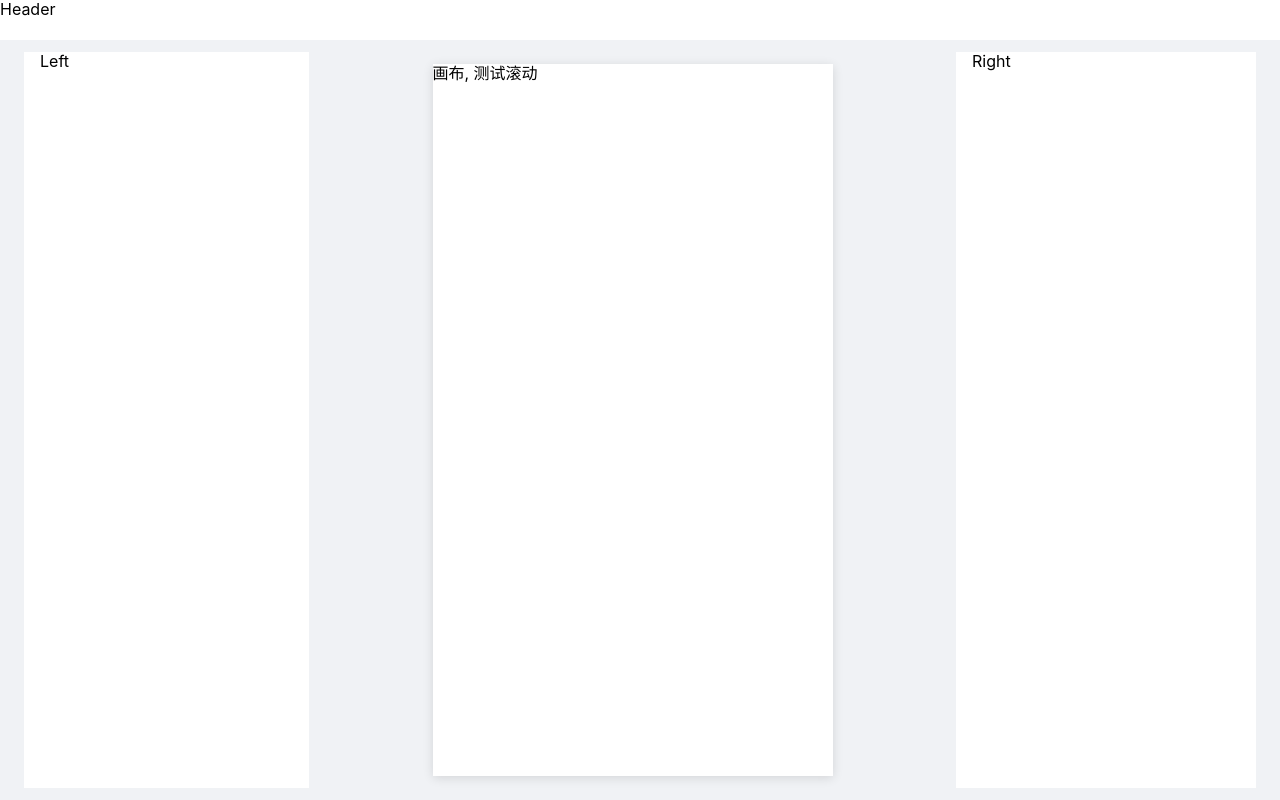
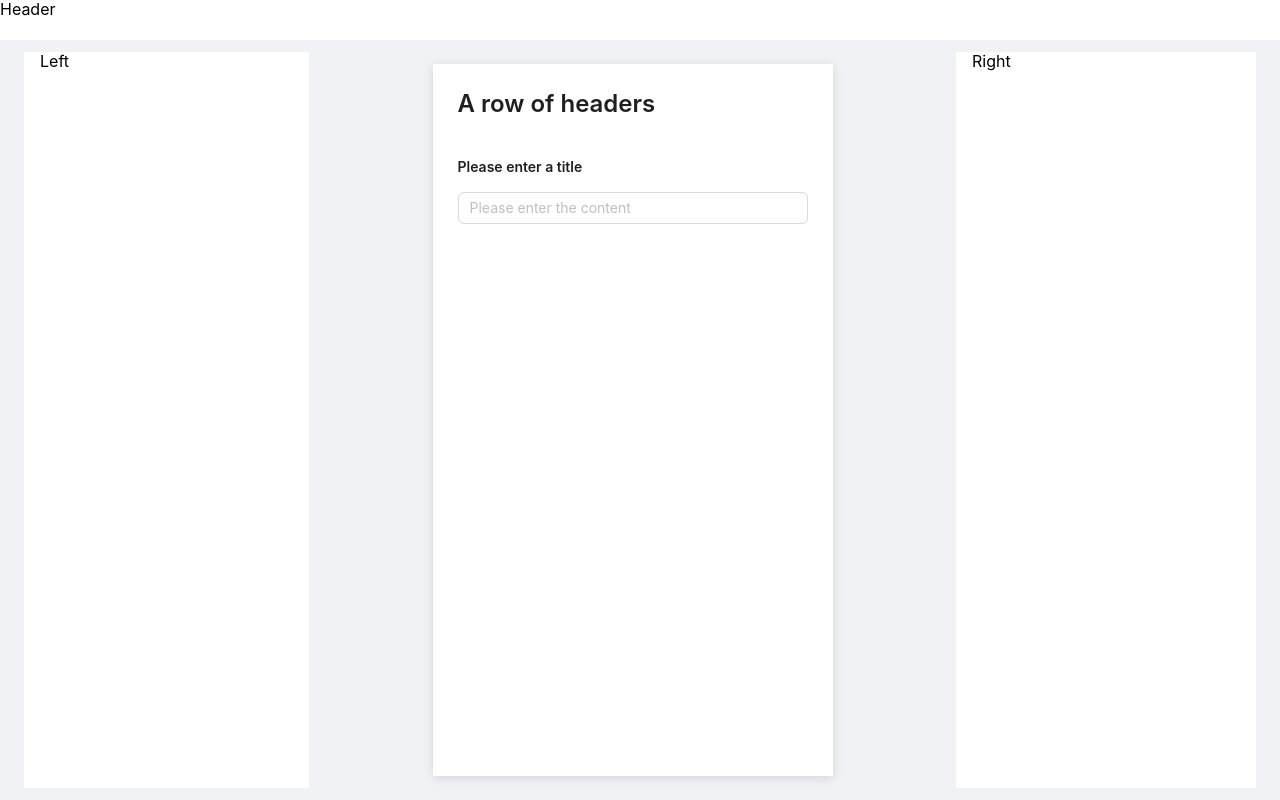
Before and after one commit to Don-Up/survey-star, a React (Create React App) app: page /questionnaire/edit/1 in a window 1280 px wide. Built offline with nearby package versions, Linux system fonts and the light colour scheme; no server answers.

Commit message:
FEAT: Implementation of static basic components: headers and input boxes

```diff
--- /dev/null
+++ b/src/components/QuestionnaireComponents/QuestionnaireInput/index.tsx
@@ -0,0 +1,17 @@
+import React from "react";
+import {QuestionnaireInputDefaultProps, QuestionnaireInputType} from "./interface";
+import {Input, Typography} from "antd";
+
+
+const {Paragraph} = Typography
+const QuestionnaireInput: React.FC<QuestionnaireInputType> = (props) => {
+    const { title, placeholder } = {...QuestionnaireInputDefaultProps, ...props}
+    return (<div>
+        <Paragraph strong>{title}</Paragraph>
+        <div>
+            <Input placeholder={placeholder}/>
+        </div>
+    </div>)
+}
+
+export default QuestionnaireInput
--- /dev/null
+++ b/src/components/QuestionnaireComponents/QuestionnaireInput/interface.ts
@@ -0,0 +1,9 @@
+export type QuestionnaireInputType = {
+    title?: string
+    placeholder?: string
+}
+
+export const QuestionnaireInputDefaultProps: QuestionnaireInputType = {
+    title: "Please enter a title",
+    placeholder: "Please enter the content",
+}
--- /dev/null
+++ b/src/components/QuestionnaireComponents/QuestionnaireTitle/index.tsx
@@ -0,0 +1,24 @@
+import React from "react";
+import {QuestionnaireDefaultProps, QuestionnaireTitlePropsType} from "./interface";
+import {Typography} from "antd";
+
+const {Title} = Typography
+const QuestionnaireTitle:React.FC<QuestionnaireTitlePropsType> = (props) => {
+  const { text, level = 1, isCenter } = {...QuestionnaireDefaultProps, ...props}
+
+
+  const getFontSize = (level: number) => {
+    if(level === 1) return "24px"
+    if(level === 2) return "20px"
+    if(level === 3) return "16px"
+    return "14px"
+  }
+
+  return (<div>
+    <Title level={level} style={{textAlign: isCenter ? "center" : "left", fontSize: getFontSize(level), marginBottom: "0px"}}>
+      {text}
+    </Title>
+  </div>)
+}
+
+export default QuestionnaireTitle
--- /dev/null
+++ b/src/components/QuestionnaireComponents/QuestionnaireTitle/interface.ts
@@ -0,0 +1,11 @@
+export type QuestionnaireTitlePropsType = {
+    text?: string
+    level?: 1 | 2 | 3 | 4 | 5
+    isCenter?: boolean
+}
+
+export const QuestionnaireDefaultProps: QuestionnaireTitlePropsType ={
+    text: 'A row of headers',
+    level: 1,
+    isCenter: false
+}
--- /dev/null
+++ b/src/pages/questionnaire/edit/EditCanvas.tsx
@@ -0,0 +1,21 @@
+import React from "react";
+import QuestionnaireTitle from "../../../components/QuestionnaireComponents/QuestionnaireTitle";
+import QuestionnaireInput from "../../../components/QuestionnaireComponents/QuestionnaireInput";
+import styles from "./index.module.css"
+
+const EditCanvas: React.FC = () => {
+    return (<div className={"min-h-full bg-white overflow-hidden"}>
+        <div className={styles["component-wrapper"]}>
+            <div className={styles["component"]}>
+                <QuestionnaireTitle/>
+            </div>
+        </div>
+        <div className={styles["component-wrapper"]}>
+            <div className={styles["component"]}>
+                <QuestionnaireInput/>
+            </div>
+        </div>
+    </div>)
+}
+
+export default EditCanvas
--- /dev/null
+++ b/src/pages/questionnaire/edit/index.module.css
@@ -0,0 +1,15 @@
+.component-wrapper {
+    margin: 12px;
+    border: 1px solid #fff;
+    padding: 12px;
+    border-radius: 3px;
+
+    &:hover{
+        border-color: #d9d9d9;
+    }
+}
+
+ .component {
+     /*Shielding mouse behavior components from being clicked.*/
+     pointer-events: none;
+ }
--- a/src/pages/questionnaire/edit/index.tsx
+++ b/src/pages/questionnaire/edit/index.tsx
@@ -1,12 +1,13 @@
 import React from "react";
-import useLoadQuestionnaireData from "../../../hook/useLoadQuestionData";
+import EditCanvas from "./EditCanvas";
+// import useLoadQuestionnaireData from "../../../hook/useLoadQuestionData";
 
 /*
  * @description: Edit Questionnaire Page
  * Click on ‘Edit Questionnaire’ in Questionnaire List's items to jump to this page.
  */
 export const Edit: React.FC = () => {
-    const {loading, data} = useLoadQuestionnaireData()
+    // const {loading, data} = useLoadQuestionnaireData()
     return (<div className={"flex flex-col h-screen bg-edit"}>
         <div className={"bg-white h-10"}>Header</div>
         <div className={"flex-auto py-3"}>
@@ -14,7 +15,7 @@ export const Edit: React.FC = () => {
                 <div className={"w-[285px] bg-white px-4"}>Left</div>
                 <div className={"flex-1 relative overflow-hidden"}>
                     <div className={"absolute w-[400px] h-[712px] top-1/2 left-1/2 transform -translate-x-1/2 -translate-y-1/2 bg-white overflow-auto shadow-custom"}>
-                        <div className={"h-[1000px]"}>画布, 测试滚动</div>
+                        <EditCanvas/>
                     </div>
                 </div>
                 <div className={"w-[300px] bg-white px-4"}>Right</div>
```
